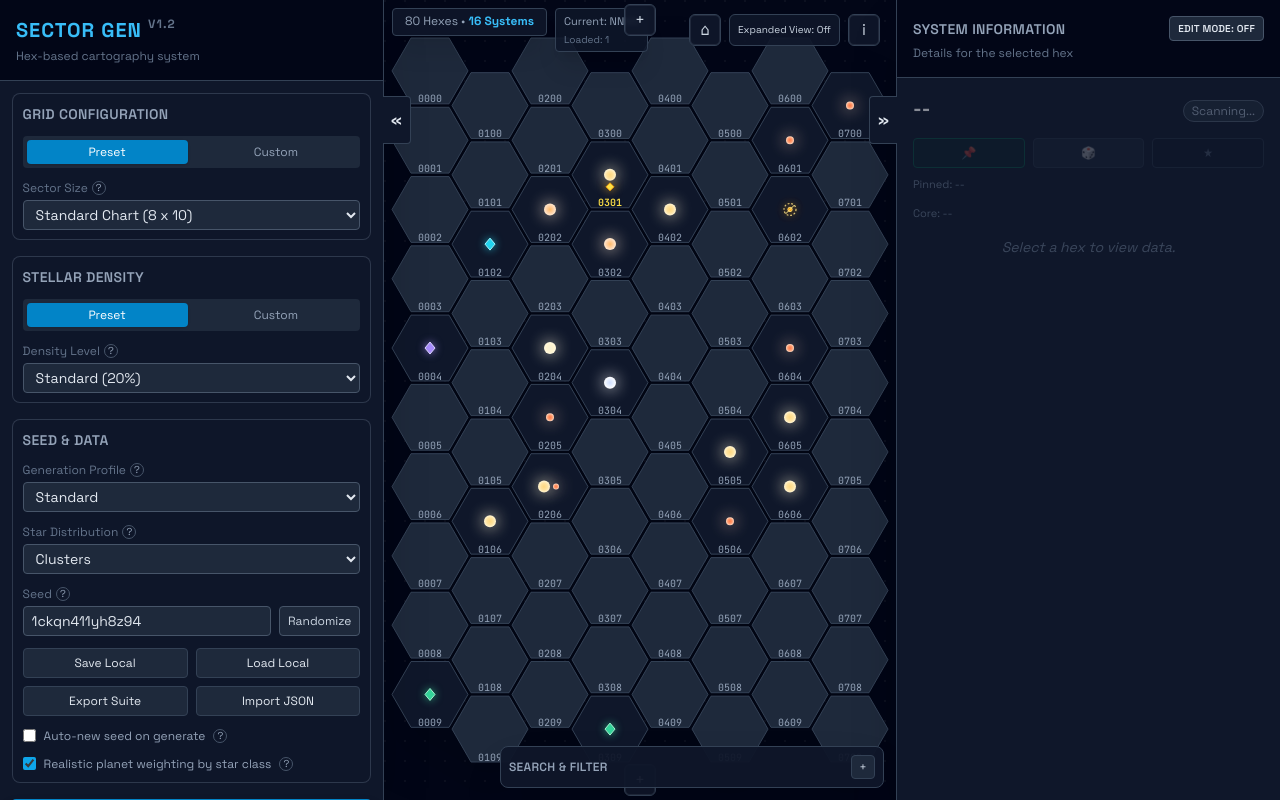
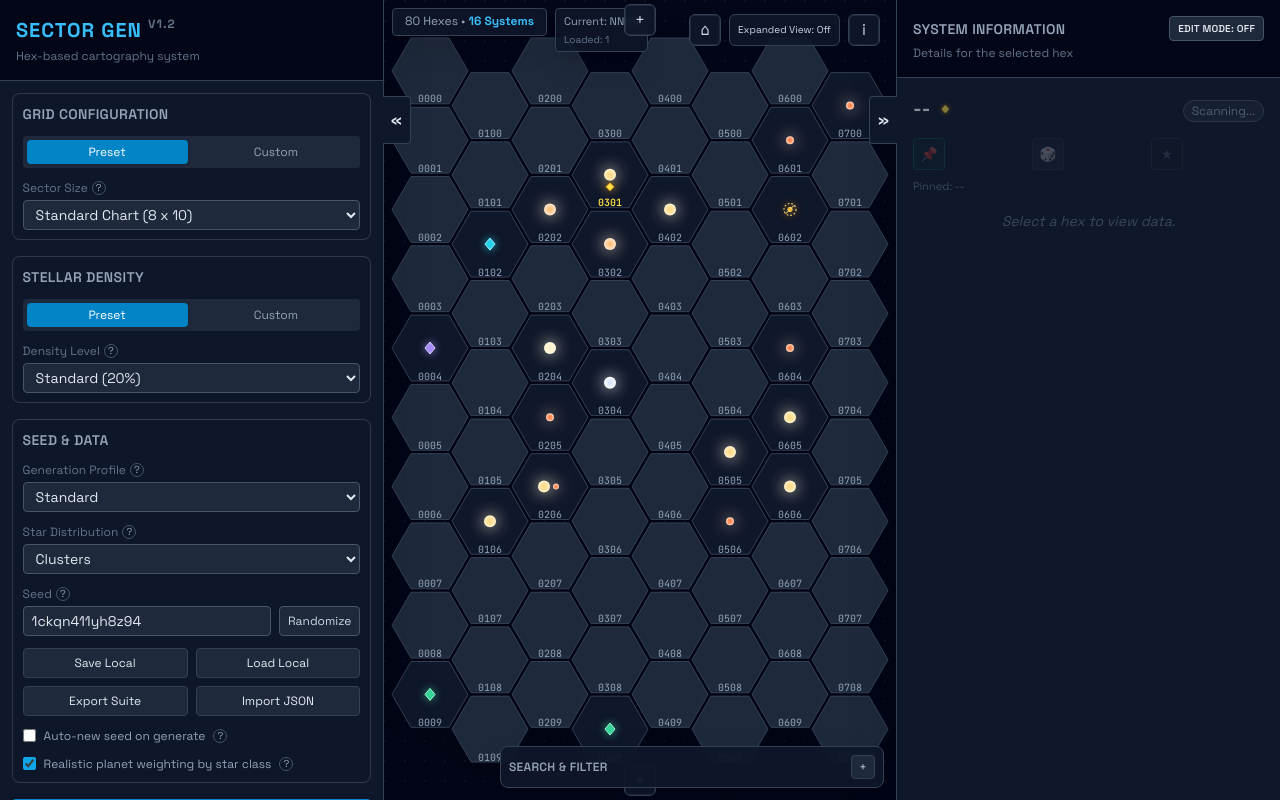
Before and after one commit to zebevafasen/sector-generation, a website with bundled scripts: page sector_generator.html in a window 1280 px wide. Built offline with nearby package versions, Linux system fonts and the light colour scheme.

Commit message:
Polish right-panel controls and move core badge to system ID

```diff
--- a/js/info-panel-ui.js
+++ b/js/info-panel-ui.js
@@ -1,6 +1,6 @@
 export function setPinButtonStyle(button, isPinned) {
     if (!button) return;
-    const base = 'py-1.5 text-xs rounded border transition-colors disabled:opacity-50 disabled:cursor-not-allowed';
+    const base = 'w-8 h-8 inline-flex items-center justify-center text-sm rounded border transition-colors disabled:opacity-50 disabled:cursor-not-allowed';
     if (isPinned) {
         button.className = `${base} bg-rose-900/30 border-rose-700 text-rose-200 hover:bg-rose-800/40 hover:border-rose-500`;
     } else {
@@ -44,6 +44,7 @@ export function getInfoPanelRefs() {
     return {
         panel: document.getElementById('infoPanel'),
         hexId: document.getElementById('infoHexId'),
+        hexCoreBadge: document.getElementById('infoHexCoreBadge'),
         systemDetails: document.getElementById('systemDetails'),
         emptyDetails: document.getElementById('emptyDetails'),
         typeLabel: document.getElementById('infoType'),
--- a/js/render-system-panels.js
+++ b/js/render-system-panels.js
@@ -120,12 +120,16 @@ export function configureSystemHeaderAndStar({ refs, system, id, preselectedBody
         refs.setCoreSystemBtn.setAttribute('aria-label', isCore ? 'Clear core system' : 'Set core system');
         refs.setCoreSystemBtn.className = state.editMode
             ? (isCore
-                ? 'py-1.5 text-xs rounded border transition-colors disabled:opacity-50 disabled:cursor-not-allowed bg-amber-900/35 border-amber-600 text-amber-200 hover:bg-amber-800/45 hover:border-amber-400'
-                : 'py-1.5 text-xs rounded border transition-colors disabled:opacity-50 disabled:cursor-not-allowed bg-slate-800 border-slate-700 text-slate-200 hover:border-amber-400')
-            : 'py-1.5 text-xs rounded border transition-colors disabled:opacity-50 disabled:cursor-not-allowed bg-slate-900/50 border-slate-700 text-slate-500';
+                ? 'w-8 h-8 inline-flex items-center justify-center text-sm rounded border transition-colors disabled:opacity-50 disabled:cursor-not-allowed bg-amber-900/35 border-amber-600 text-amber-200 hover:bg-amber-800/45 hover:border-amber-400'
+                : 'w-8 h-8 inline-flex items-center justify-center text-sm rounded border transition-colors disabled:opacity-50 disabled:cursor-not-allowed bg-slate-800 border-slate-700 text-slate-200 hover:border-amber-400')
+            : 'w-8 h-8 inline-flex items-center justify-center text-sm rounded border transition-colors disabled:opacity-50 disabled:cursor-not-allowed bg-slate-900/50 border-slate-700 text-slate-500';
+    }
+    if (refs.hexCoreBadge) {
+        refs.hexCoreBadge.classList.toggle('hidden', !isCore);
+        refs.hexCoreBadge.title = isCore ? 'Core System' : '';
+        refs.hexCoreBadge.setAttribute('aria-label', isCore ? 'Core System' : '');
     }
     if (refs.selectedSystemPinState) refs.selectedSystemPinState.innerText = `Pinned: ${isPinned ? 'Yes' : 'No'}`;
-    if (refs.selectedSystemCoreState) refs.selectedSystemCoreState.innerText = `Core: ${isCore ? 'Yes' : 'No'}`;
 }
 
 export function renderEmptyHexInfo({ refs, id, deepSpacePoi = null }) {
@@ -301,9 +305,13 @@ export function renderEmptyHexInfo({ refs, id, deepSpacePoi = null }) {
         refs.setCoreSystemBtn.disabled = true;
         refs.setCoreSystemBtn.title = 'Set core system';
         refs.setCoreSystemBtn.setAttribute('aria-label', 'Set core system');
-        refs.setCoreSystemBtn.className = 'py-1.5 text-xs rounded border transition-colors disabled:opacity-50 disabled:cursor-not-allowed bg-slate-900/50 border-slate-700 text-slate-500';
+        refs.setCoreSystemBtn.className = 'w-8 h-8 inline-flex items-center justify-center text-sm rounded border transition-colors disabled:opacity-50 disabled:cursor-not-allowed bg-slate-900/50 border-slate-700 text-slate-500';
+    }
+    if (refs.hexCoreBadge) {
+        refs.hexCoreBadge.classList.add('hidden');
+        refs.hexCoreBadge.title = '';
+        refs.hexCoreBadge.setAttribute('aria-label', '');
     }
     if (refs.selectedSystemPinState) refs.selectedSystemPinState.innerText = canPinOrRerollPoi ? `Pinned: ${isPinned ? 'Yes' : 'No'}` : 'Pinned: --';
-    if (refs.selectedSystemCoreState) refs.selectedSystemCoreState.innerText = 'Core: --';
     resetBodyDetailsPanel();
 }
--- a/js/render.js
+++ b/js/render.js
@@ -542,10 +542,14 @@ export function clearInfoPanel() {
         refs.setCoreSystemBtn.disabled = true;
         refs.setCoreSystemBtn.title = 'Set core system';
         refs.setCoreSystemBtn.setAttribute('aria-label', 'Set core system');
-        refs.setCoreSystemBtn.className = 'py-1.5 text-xs rounded border transition-colors disabled:opacity-50 disabled:cursor-not-allowed bg-slate-900/50 border-slate-700 text-slate-500';
+        refs.setCoreSystemBtn.className = 'w-8 h-8 inline-flex items-center justify-center text-sm rounded border transition-colors disabled:opacity-50 disabled:cursor-not-allowed bg-slate-900/50 border-slate-700 text-slate-500';
+    }
+    if (refs.hexCoreBadge) {
+        refs.hexCoreBadge.classList.add('hidden');
+        refs.hexCoreBadge.title = '';
+        refs.hexCoreBadge.setAttribute('aria-label', '');
     }
     if (refs.selectedSystemPinState) refs.selectedSystemPinState.innerText = 'Pinned: --';
-    if (refs.selectedSystemCoreState) refs.selectedSystemCoreState.innerText = 'Core: --';
 
     resetBodyDetailsPanel();
 }
--- a/sector_generator.html
+++ b/sector_generator.html
@@ -275,17 +275,20 @@
         <div id="rightSidebarContent" class="flex-1 overflow-y-auto p-4">
             <div id="infoPanel" class="opacity-50 pointer-events-none transition-opacity duration-300">
                 <div class="flex justify-between items-baseline mb-4">
-                    <h2 class="text-xl font-bold text-white" id="infoHexId">--</h2>
+                    <div class="inline-flex items-center gap-2">
+                        <h2 class="text-xl font-bold text-white" id="infoHexId">--</h2>
+                        <span id="infoHexCoreBadge" class="hidden core-system-name-badge" title="Core System" aria-label="Core System">◆</span>
+                    </div>
                     <span class="text-xs px-2 py-0.5 rounded-full bg-slate-800 text-slate-400 border border-slate-600" id="infoType">Empty Space</span>
                 </div>
 
-                <div class="grid grid-cols-3 gap-2 mb-2">
-                    <button id="pinSelectedSystemBtn" class="py-1.5 text-xs rounded bg-slate-800 border border-slate-700 hover:border-amber-500 transition-colors disabled:opacity-50 disabled:cursor-not-allowed" title="Pin system" aria-label="Pin system">📌</button>
-                    <button id="rerollSelectedSystemBtn" class="py-1.5 text-xs rounded bg-slate-800 border border-slate-700 hover:border-sky-500 transition-colors disabled:opacity-50 disabled:cursor-not-allowed" title="Reroll system" aria-label="Reroll system">🎲</button>
-                    <button id="setCoreSystemBtn" class="py-1.5 text-xs rounded bg-slate-800 border border-slate-700 text-slate-200 hover:border-amber-400 transition-colors disabled:opacity-50 disabled:cursor-not-allowed" title="Set core system" aria-label="Set core system">★</button>
+                <div class="grid grid-cols-3 gap-1.5 mb-2">
+                    <button id="pinSelectedSystemBtn" class="w-8 h-8 inline-flex items-center justify-center text-sm rounded bg-slate-800 border border-slate-700 hover:border-amber-500 transition-colors disabled:opacity-50 disabled:cursor-not-allowed" title="Pin system" aria-label="Pin system">📌</button>
+                    <button id="rerollSelectedSystemBtn" class="w-8 h-8 inline-flex items-center justify-center text-sm rounded bg-slate-800 border border-slate-700 hover:border-sky-500 transition-colors disabled:opacity-50 disabled:cursor-not-allowed" title="Reroll system" aria-label="Reroll system">🎲</button>
+                    <button id="setCoreSystemBtn" class="w-8 h-8 inline-flex items-center justify-center text-sm rounded bg-slate-800 border border-slate-700 text-slate-200 hover:border-amber-400 transition-colors disabled:opacity-50 disabled:cursor-not-allowed" title="Set core system" aria-label="Set core system">★</button>
                 </div>
                 <p id="selectedSystemPinState" class="text-[11px] text-slate-500 mb-3">Pinned: No</p>
-                <p id="selectedSystemCoreState" class="text-[11px] text-slate-500 mb-3">Core: --</p>
+                <p id="selectedSystemCoreState" class="hidden text-[11px] text-slate-500 mb-3">Core: --</p>
 
                 <div id="systemDetails" class="hidden space-y-4">
                     <div id="editModeControls" class="hidden grid grid-cols-2 gap-2">
@@ -305,7 +308,7 @@
                                     <div id="infoStarVisual" class="w-10 h-10 rounded-full shadow-lg"></div>
                                     <div class="flex-1">
                                         <div class="flex items-center justify-between gap-2">
-                                            <h3 id="infoSystemName" class="font-bold text-sky-300">System Name</h3>
+                                            <h3 id="infoSystemName" class="font-bold text-sky-300 truncate">System Name</h3>
                                             <div class="inline-flex items-center gap-1">
                                                 <button id="deletePrimaryStarBtn" class="hidden w-6 h-6 inline-flex items-center justify-center text-xs rounded bg-rose-900/35 border border-rose-700 text-rose-200 hover:bg-rose-800/40 hover:border-rose-500 transition-colors disabled:opacity-50 disabled:cursor-not-allowed" title="Delete primary star" aria-label="Delete primary star">🗑</button>
                                                 <button id="renameSystemBtn" class="w-6 h-6 inline-flex items-center justify-center text-xs rounded bg-slate-800 border border-slate-700 text-slate-300 hover:text-white hover:border-sky-500 transition-colors disabled:opacity-50 disabled:cursor-not-allowed" title="Rename system" aria-label="Rename system">✎</button>
--- a/styles.css
+++ b/styles.css
@@ -124,6 +124,19 @@ body {
     pointer-events: none;
 }
 
+.core-system-name-badge {
+    display: inline-flex;
+    align-items: center;
+    justify-content: center;
+    width: 14px;
+    height: 14px;
+    font-size: 11px;
+    line-height: 1;
+    color: #fde047;
+    text-shadow: 0 0 5px rgba(245, 158, 11, 0.9);
+    cursor: help;
+}
+
 .star-class-hint {
     text-decoration: underline;
     text-decoration-style: dashed;
```
